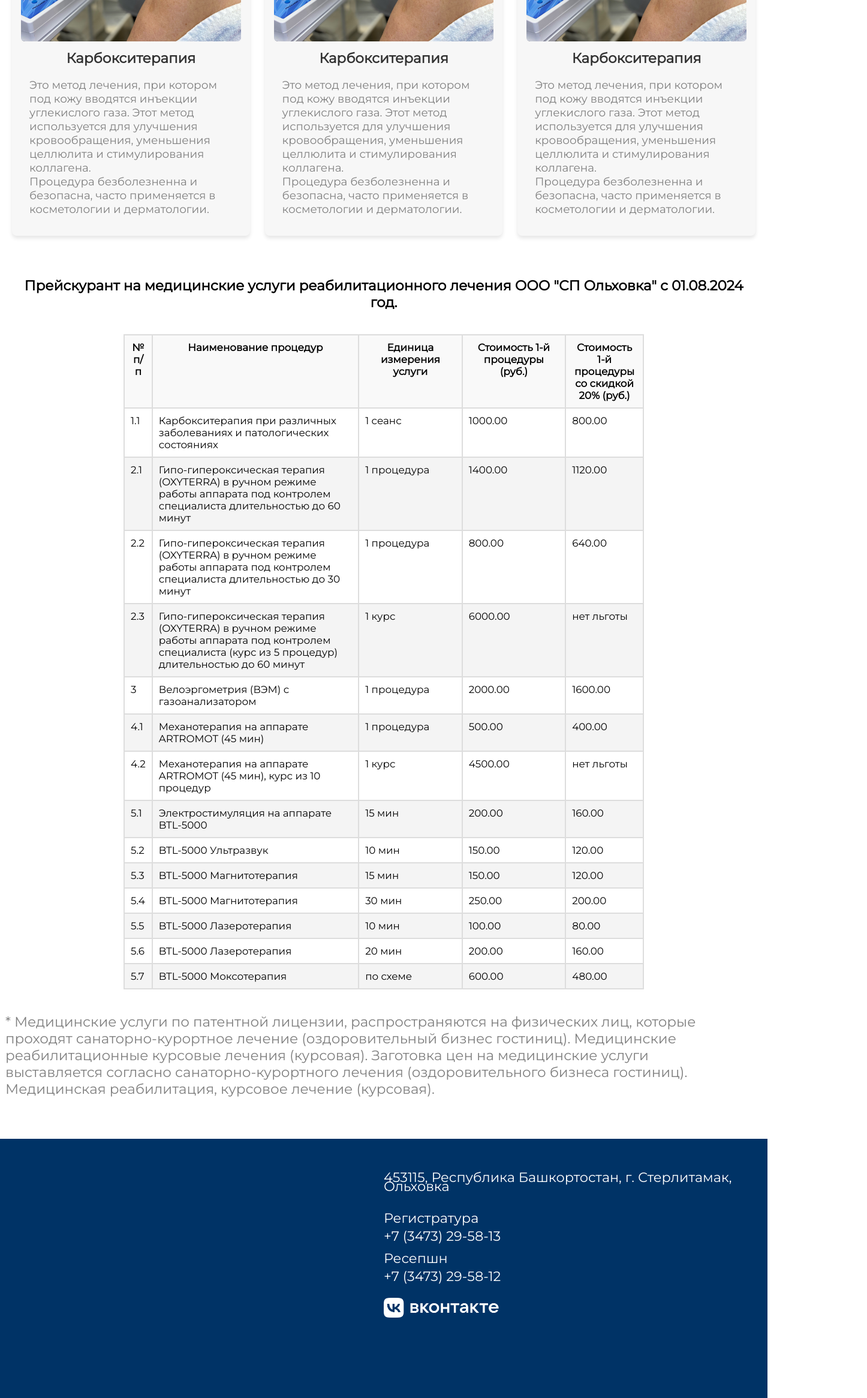
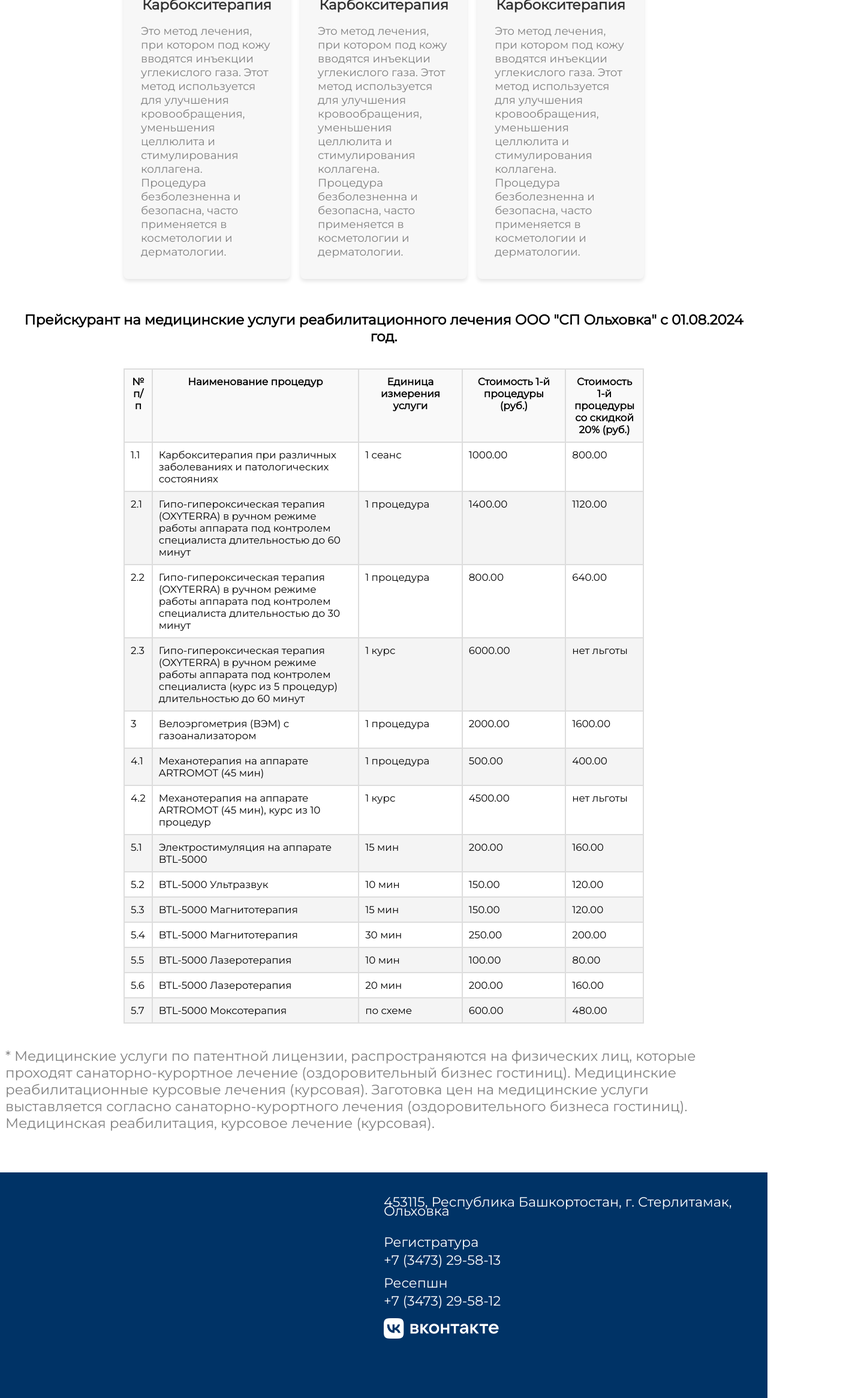
Before and after one commit to neosab3r/OlhovkaProject, a React (Create React App) app: page /rehabilitation in a window 1280 px wide. Shown: the part 467-2797 px from the top of the page at 60% size, 1446 px wide, since content can reach past the window. Built offline with nearby package versions, Linux system fonts and the light colour scheme.

Commit message:
3 апдейт (дополнение)
~~~

```diff
--- a/src/Components/RehabilitationPage.tsx
+++ b/src/Components/RehabilitationPage.tsx
@@ -55,6 +55,7 @@
             }}>
                 Реабилитация
             </h2>
+            <div className="rehab-card-padding-container">
                 <div className="rehab-grid">
                     {rehabArray.map((rehab, index) => (
                         <div className="rehab-card" key={index}>
@@ -63,6 +64,7 @@
                             <p>{rehab.description}</p>
                         </div>
                     ))}
+                </div>
             </div>
             <h2 style={{fontSize: 23.04}}>Прейскурант на медицинские услуги реабилитационного лечения ООО "СП Ольховка"
                 с 01.08.2024 год.</h2>
--- a/src/Components/Widgets/ReviewsWidget.tsx
+++ b/src/Components/Widgets/ReviewsWidget.tsx
@@ -10,7 +10,7 @@
                     width: '53%',
                     height: '60%',
                     border: '0px',
-                    borderRadius: '1.5%',
+                    borderRadius: '2%',
                     boxSizing: 'border-box',
                 }}
                 src="https://yandex.ru/maps-reviews-widget/1645737272?comments"
--- a/src/Styles/Contacts.css
+++ b/src/Styles/Contacts.css
@@ -20,9 +20,9 @@
 }
 
 .right-column {
+    padding-top: 1%;
     grid-column: 2;
     grid-row: 1; /* First row */
-    padding-top: 3.5%;
     text-align: left;
 }
 
@@ -35,13 +35,11 @@
 .VkLink {
     align-content: start;
     width: 30%;
-    padding-top: 2%;
-    padding-bottom: 1%;
+    padding-top: 1%;
 }
 
 .CompanyName {
     font-size: 1rem;
-    padding-top: 3%;
     margin-right: 23.5%;
 }
 
--- a/src/Styles/RehabilitionPage.css
+++ b/src/Styles/RehabilitionPage.css
@@ -13,10 +13,14 @@
     display: grid;
     grid-template-columns: repeat(auto-fit, minmax(200px, 1fr)); /* Адаптивные колонки */
     gap: 2%; /* Расстояние между карточками */
-    padding: 0 15%;
     width: 100%;
     padding-bottom: 4%;
+}
 
+.rehab-card-padding-container {
+    /*костыль паддинг*/
+    padding-right: 15%;
+    padding-left: 15%;
 }
 
 .rehab-card {
--- a/src/Styles/Routes.css
+++ b/src/Styles/Routes.css
@@ -8,9 +8,6 @@
     background-color: white;
 }
 
-.Routes-container .h3 {
-    color: red;
-}
 
 .price-table {
     width: 100%;
```
Lines whose indentation alone changed are shown as unchanged.
